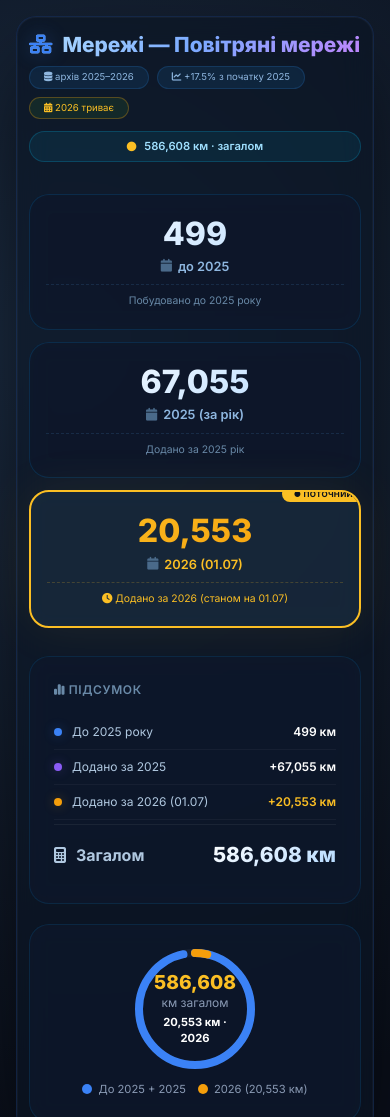
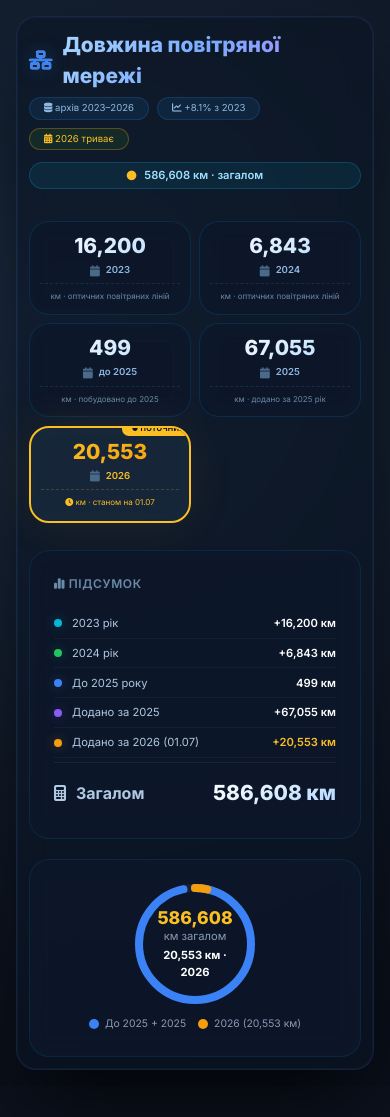
Before and after one commit to inforada/safecity, a plain HTML site: page p_m.html in a window 390 px wide. Shown: the top 1117 px of the page. After the commit the page ends 1086 px from the top, so only its background shows below. Drawn offline with nearby package versions, Linux system fonts and the light colour scheme.

Commit message:
Update p_m.html

```diff
--- a/p_m.html
+++ b/p_m.html
@@ -103,8 +103,8 @@
 
         .years-grid {
             display: grid;
-            grid-template-columns: repeat(3, 1fr);
-            gap: 20px;
+            grid-template-columns: repeat(5, 1fr);
+            gap: 14px;
             margin-bottom: 28px;
         }
 
@@ -112,7 +112,7 @@
             background: rgba(15, 25, 45, 0.7);
             backdrop-filter: blur(10px);
             border-radius: 20px;
-            padding: 28px 24px;
+            padding: 20px 16px;
             border: 1px solid rgba(0, 160, 255, 0.15);
             text-align: center;
             transition: all 0.3s ease;
@@ -148,16 +148,16 @@
             right: -6px;
             background: #fbbf24;
             color: #0c111d;
-            font-size: 0.5rem;
+            font-size: 0.45rem;
             font-weight: 700;
-            padding: 2px 12px;
+            padding: 2px 10px;
             border-radius: 20px;
             text-transform: uppercase;
             letter-spacing: 0.04em;
         }
 
         .year-value {
-            font-size: clamp(2rem, 4vw, 3.2rem);
+            font-size: clamp(1.4rem, 3vw, 2.4rem);
             font-weight: 800;
             line-height: 1.2;
             margin-bottom: 4px;
@@ -167,7 +167,7 @@
         }
 
         .year-label {
-            font-size: clamp(0.8rem, 1.5vw, 1.1rem);
+            font-size: clamp(0.65rem, 1.2vw, 0.9rem);
             font-weight: 600;
             color: #8fb7e0;
             display: flex;
@@ -177,15 +177,15 @@
         }
 
         .year-label i {
-            font-size: 0.8rem;
+            font-size: 0.7rem;
             color: #4a6a8a;
         }
 
         .year-desc {
-            font-size: clamp(0.65rem, 1vw, 0.8rem);
+            font-size: clamp(0.55rem, 0.9vw, 0.7rem);
             color: #6a8aa8;
-            margin-top: 8px;
-            padding-top: 8px;
+            margin-top: 6px;
+            padding-top: 6px;
             border-top: 1px dashed rgba(42, 75, 112, 0.4);
         }
 
@@ -216,7 +216,7 @@
             display: flex;
             align-items: center;
             justify-content: space-between;
-            padding: 10px 0;
+            padding: 8px 0;
             border-bottom: 1px solid rgba(255, 255, 255, 0.04);
         }
 
@@ -225,7 +225,7 @@
         }
 
         .detail-item .label {
-            font-size: clamp(0.75rem, 1.2vw, 0.9rem);
+            font-size: clamp(0.7rem, 1.1vw, 0.85rem);
             color: #b0c8e0;
             display: flex;
             align-items: center;
@@ -243,9 +243,11 @@
         .dot.blue { background: #3b82f6; box-shadow: 0 0 12px rgba(59, 130, 246, 0.3); }
         .dot.yellow { background: #f59e0b; box-shadow: 0 0 12px rgba(245, 158, 11, 0.3); }
         .dot.purple { background: #8a5cf6; box-shadow: 0 0 12px rgba(138, 92, 246, 0.3); }
+        .dot.green { background: #22c55e; box-shadow: 0 0 12px rgba(34, 197, 94, 0.3); }
+        .dot.cyan { background: #06b6d4; box-shadow: 0 0 12px rgba(6, 182, 212, 0.3); }
 
         .detail-item .value {
-            font-size: clamp(0.75rem, 1.2vw, 0.9rem);
+            font-size: clamp(0.7rem, 1.1vw, 0.85rem);
             font-weight: 600;
             color: #ffffff;
         }
@@ -309,19 +311,19 @@
         }
 
         .radial-center .big {
-            font-size: 1.8rem;
+            font-size: 1.6rem;
             font-weight: 800;
             color: #fbbf24;
             line-height: 1.2;
         }
 
         .radial-center .sub {
-            font-size: 0.75rem;
+            font-size: 0.7rem;
             color: #8b9bb5;
         }
 
         .radial-center .total {
-            font-size: 0.9rem;
+            font-size: 0.85rem;
             font-weight: 700;
             color: #ffffff;
             margin-top: 2px;
@@ -339,7 +341,7 @@
             display: flex;
             align-items: center;
             gap: 6px;
-            font-size: 0.7rem;
+            font-size: 0.65rem;
             color: #8b9bb5;
         }
 
@@ -353,7 +355,7 @@
         .color-dot.yellow { background: #f59e0b; }
         .color-dot.blue { background: #3b82f6; }
 
-        @media (max-width: 900px) {
+        @media (max-width: 1000px) {
             .years-grid {
                 grid-template-columns: repeat(3, 1fr);
             }
@@ -377,11 +379,14 @@
                 text-align: center;
             }
             .years-grid {
-                grid-template-columns: 1fr;
-                gap: 12px;
+                grid-template-columns: repeat(2, 1fr);
+                gap: 10px;
             }
             .year-card {
-                padding: 20px 16px;
+                padding: 16px 12px;
+            }
+            .year-value {
+                font-size: 1.6rem;
             }
             .dashboard-container {
                 padding: 16px;
@@ -392,32 +397,71 @@
                 height: 140px;
             }
             .radial-center .big {
-                font-size: 1.5rem;
+                font-size: 1.3rem;
             }
             .radial-legend {
                 gap: 12px;
             }
         }
 
-        @media (max-width: 480px) {
+        @media (max-width: 500px) {
+            .years-grid {
+                grid-template-columns: 1fr 1fr;
+                gap: 8px;
+            }
+            .year-card {
+                padding: 12px 10px;
+            }
+            .year-value {
+                font-size: 1.3rem;
+            }
+            .year-label {
+                font-size: 0.6rem;
+            }
+            .year-desc {
+                font-size: 0.5rem;
+            }
             .dashboard-container {
                 padding: 12px;
             }
-            .year-value {
-                font-size: 2rem;
-            }
             .detail-item {
-                padding: 8px 0;
+                padding: 6px 0;
             }
             .radial-circle {
                 width: 120px;
                 height: 120px;
             }
             .radial-center .big {
-                font-size: 1.2rem;
+                font-size: 1.1rem;
             }
             .radial-center .total {
                 font-size: 0.7rem;
+            }
+            .badge-cam {
+                font-size: 0.7rem;
+                padding: 4px 12px;
+            }
+        }
+
+        @media (max-width: 380px) {
+            .years-grid {
+                grid-template-columns: 1fr;
+            }
+            .year-value {
+                font-size: 1.6rem;
+            }
+            .radial-circle {
+                width: 100px;
+                height: 100px;
+            }
+            .radial-center .big {
+                font-size: 1rem;
+            }
+            .radial-center .sub {
+                font-size: 0.55rem;
+            }
+            .radial-center .total {
+                font-size: 0.6rem;
             }
         }
 
@@ -433,6 +477,8 @@
         .year-card:nth-child(1) { animation-delay: 0.05s; }
         .year-card:nth-child(2) { animation-delay: 0.10s; }
         .year-card:nth-child(3) { animation-delay: 0.15s; }
+        .year-card:nth-child(4) { animation-delay: 0.20s; }
+        .year-card:nth-child(5) { animation-delay: 0.25s; }
         .detail-card { animation-delay: 0.20s; }
     </style>
 </head>
@@ -443,10 +489,10 @@
     <!-- HEADER -->
     <div class="header-cam">
         <div class="title-block">
-            <h1><i class="fas fa-network-wired"></i> Мережі — Повітряні мережі</h1>
+            <h1><i class="fas fa-network-wired"></i>Довжина повітряної мережі</h1>
             <div class="title-tags">
-                <span><i class="fas fa-database"></i> архів 2025–2026</span>
-                <span><i class="fas fa-chart-line"></i> +17.5% з початку 2025</span>
+                <span><i class="fas fa-database"></i> архів 2023–2026</span>
+                <span><i class="fas fa-chart-line"></i> +8.1% з 2023</span>
                 <span class="tag-yellow"><i class="fas fa-calendar-alt"></i> 2026 триває</span>
             </div>
         </div>
@@ -456,26 +502,38 @@
         </div>
     </div>
 
-    <!-- ТРИ КАРТКИ -->
+    <!-- П'ЯТЬ КАРТОК (2023, 2024, до 2025, 2025, 2026) -->
     <div class="years-grid">
+        <div class="year-card">
+            <div class="year-value">16,200</div>
+            <div class="year-label"><i class="fas fa-calendar"></i> 2023</div>
+            <div class="year-desc">км · оптичних повітряних ліній</div>
+        </div>
+
+        <div class="year-card">
+            <div class="year-value">6,843</div>
+            <div class="year-label"><i class="fas fa-calendar"></i> 2024</div>
+            <div class="year-desc">км · оптичних повітряних ліній</div>
+        </div>
+
         <div class="year-card">
             <div class="year-value">499</div>
             <div class="year-label"><i class="fas fa-calendar"></i> до 2025</div>
-            <div class="year-desc">Побудовано до 2025 року</div>
+            <div class="year-desc">км · побудовано до 2025</div>
         </div>
 
         <div class="year-card">
             <div class="year-value">67,055</div>
-            <div class="year-label"><i class="fas fa-calendar"></i> 2025 (за рік)</div>
-            <div class="year-desc">Додано за 2025 рік</div>
+            <div class="year-label"><i class="fas fa-calendar"></i> 2025</div>
+            <div class="year-desc">км · додано за 2025 рік</div>
         </div>
 
         <div class="year-card current">
             <span class="badge-year">● поточний</span>
             <div class="year-value">20,553</div>
-            <div class="year-label"><i class="fas fa-calendar"></i> 2026 (01.07)</div>
+            <div class="year-label"><i class="fas fa-calendar"></i> 2026</div>
             <div class="year-desc" style="color:#fbbf24; border-top-color:rgba(251,191,36,0.2);">
-                <i class="fas fa-clock" style="color:#fbbf24;"></i> Додано за 2026 (станом на 01.07)
+                <i class="fas fa-clock" style="color:#fbbf24;"></i> км · станом на 01.07
             </div>
         </div>
     </div>
@@ -484,6 +542,16 @@
     <div class="bottom-grid">
         <div class="detail-card">
             <div class="detail-title"><i class="fas fa-chart-simple"></i> Підсумок</div>
+
+            <div class="detail-item">
+                <span class="label"><span class="dot cyan"></span> 2023 рік</span>
+                <span class="value">+16,200 км</span>
+            </div>
+
+            <div class="detail-item">
+                <span class="label"><span class="dot green"></span> 2024 рік</span>
+                <span class="value">+6,843 км</span>
+            </div>
 
             <div class="detail-item">
                 <span class="label"><span class="dot blue"></span> До 2025 року</span>
@@ -513,13 +581,10 @@
             <div class="radial-wrapper">
                 <div class="radial-circle">
                     <svg viewBox="0 0 150 150">
-                        <!-- Фонове коло -->
                         <circle class="bg" cx="75" cy="75" r="70"/>
-                        <!-- Синій сегмент (до 2025 + 2025) -->
                         <circle class="progress-blue" cx="75" cy="75" r="70"
                                 stroke-dasharray="440"
                                 stroke-dashoffset="440"/>
-                        <!-- Жовтий сегмент (2026) -->
                         <circle class="progress-yellow" cx="75" cy="75" r="70"
                                 stroke-dasharray="440"
                                 stroke-dashoffset="440"/>
```
